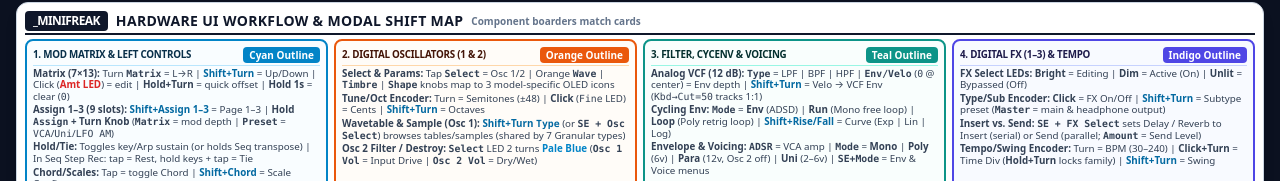
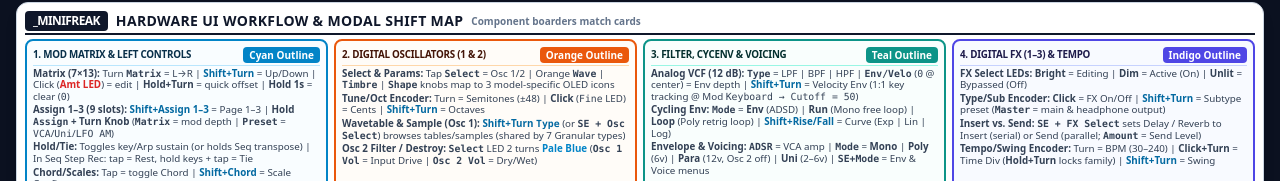
Before and after one commit to hinerm/minifreak, a plain HTML site: page pages/minifreak_ui_workflows.html in a window 1280 px wide. Shown: the part 188-369 px from the top of the page. Drawn offline with nearby package versions, Linux system fonts and the light colour scheme.

Commit message:
Clarify velocity envelope function

```diff
--- a/pages/minifreak_ui_workflows.html
+++ b/pages/minifreak_ui_workflows.html
@@ -1056,8 +1056,8 @@
 				<ul class="space-y-0.5 text-slate-700">
 					<li><b>Analog VCF (12 dB):</b> <code class="font-bold">Type</code> = LPF | BPF | HPF | <code
 							class="font-bold">Env/Velo</code> (<code class="font-mono">0</code> @ center) = Env depth |
-						<span class="text-sky-700 font-semibold">Shift+Turn</span> = Velo &rarr; VCF Env (<code
-							class="font-mono">Kbd&rarr;Cut=50</code> tracks 1:1)
+						<span class="text-sky-700 font-semibold">Shift+Turn</span> = Velocity Env (1:1 key tracking @
+						Mod <code class="font-mono">Keyboard &rarr; Cutoff = 50</code>)
 					</li>
 					<li><b>Cycling Env:</b> <code class="font-bold">Mode</code> = <b>Env</b> (ADSD) | <b>Run</b> (Mono
 						free loop) | <b>Loop</b> (Poly retrig loop) | <span
```
